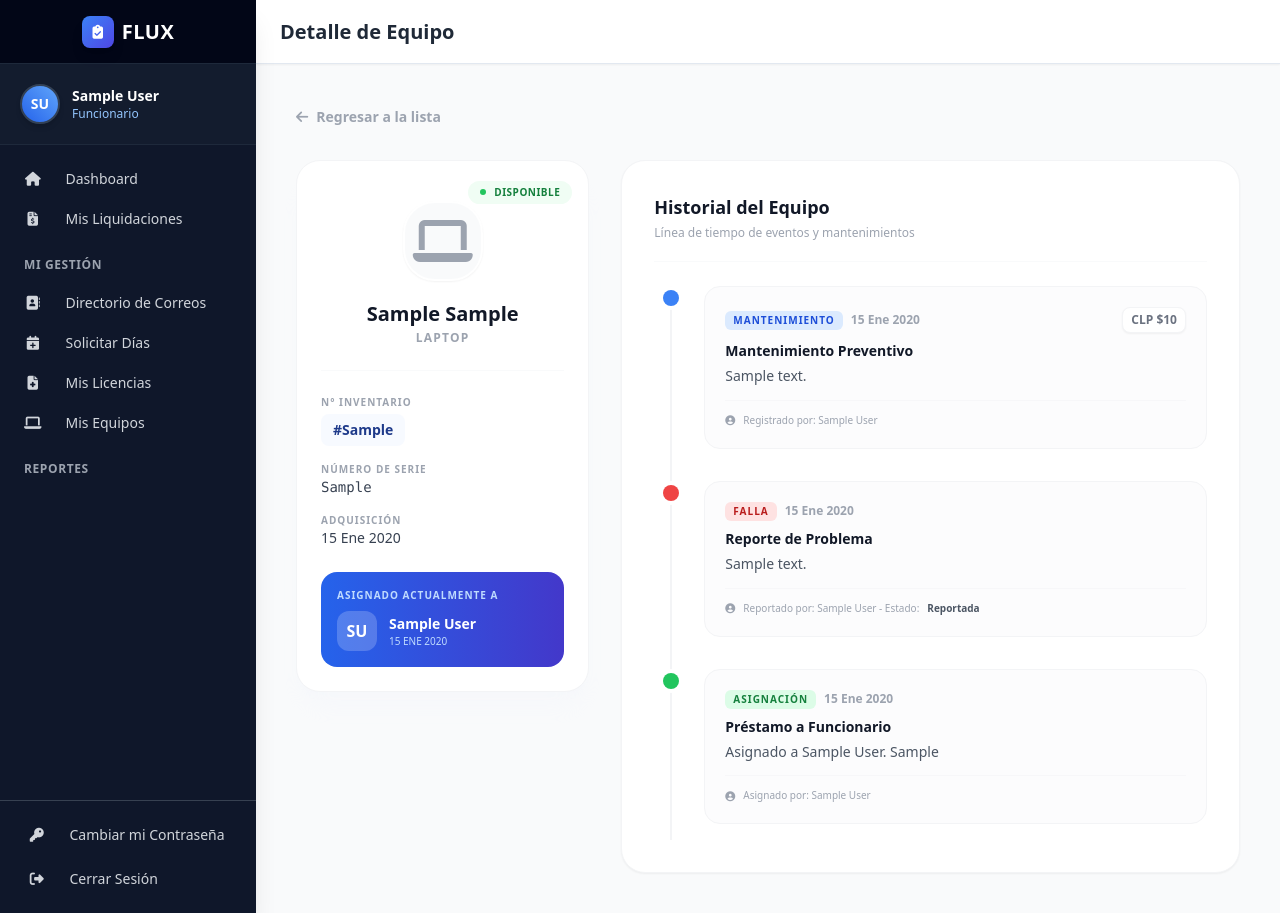
After one commit to sherpa90/gestion-funcionarios-flux, a Django app: page /equipos/detalle/1/ in a window 1280 px wide. The commit adds this page. Run offline with Django 5.2, Linux system fonts and the light colour scheme; a user stored in the database is signed in; tables that the repository leaves empty hold one stand-in row (values such as "Sample post"); some libraries are stand-ins or nearby versions.

Commit message:
mejoras en apartado de inventarios y diseño ux

```diff
--- a/equipos/urls.py
+++ b/equipos/urls.py
@@ -11,6 +11,8 @@ urlpatterns = [
     path('devolver/<int:prestamo_id>/', views.devolver_equipo, name='devolver_equipo'),
     path('reporte/pdf/', views.reporte_prestamos_pdf, name='reporte_prestamos_pdf'),
     path('reporte/pdf/<int:usuario_id>/', views.reporte_prestamos_pdf, name='reporte_prestamos_pdf'),
+    path('detalle/<int:equipo_id>/', views.detalle_equipo, name='detalle_equipo'),
+    path('detalle/<int:equipo_id>/hito/agregar/', views.agregar_hito, name='agregar_hito'),
 
     # Exportar Inventario
     path('exportar/excel/', views.export_inventario_excel, name='export_inventario_excel'),
--- a/equipos/views.py
+++ b/equipos/views.py
@@ -142,7 +142,7 @@ def crear_equipo(request):
         except Exception as e:
             messages.error(request, f'Error al crear equipo: {str(e)}')
 
-    funcionarios = CustomUser.objects.filter(is_active=True).order_by('last_name')
+    funcionarios = CustomUser.objects.filter(is_active=True).order_by('first_name', 'last_name')
 
     context = {
         'tipos': Equipo.TIPO_CHOICES,
@@ -217,7 +217,7 @@ def editar_equipo(request, equipo_id):
         return redirect('lista_equipos')
 
     prestamo_actual = equipo.prestamos.filter(activo=True).first()
-    funcionarios = CustomUser.objects.filter(is_active=True).order_by('last_name')
+    funcionarios = CustomUser.objects.filter(is_active=True).order_by('first_name', 'last_name')
 
     context = {
         'equipo': equipo,
@@ -282,7 +282,7 @@ def asignar_equipo(request, equipo_id):
     # Obtener TODOS los usuarios activos (no solo FUNCIONARIO)
     funcionarios = CustomUser.objects.filter(
         is_active=True
-    ).order_by('last_name', 'first_name')
+    ).order_by('first_name', 'last_name')
 
     context = {
         'equipo': equipo,
@@ -561,3 +561,102 @@ def export_inventario_pdf(request):
     response = HttpResponse(pdf, content_type='application/pdf')
     response['Content-Disposition'] = f'attachment; filename=inventario_equipos_{datetime.now().strftime("%Y%m%d")}.pdf'
     return response
+
+
+@login_required
+def detalle_equipo(request, equipo_id):
+    """Ver el detalle de un equipo, su historial de préstamos, fallas y mantenimiento"""
+    equipo = get_object_or_404(Equipo, id=equipo_id)
+
+    # Validar permisos: ADMIN/SECRETARIA o el funcionario que lo tiene asignado
+    es_admin = request.user.role in ('ADMIN', 'SECRETARIA')
+    tiene_prestamo = PrestamoEquipo.objects.filter(equipo=equipo, funcionario=request.user, activo=True).exists()
+
+    if not (es_admin or tiene_prestamo):
+        messages.error(request, 'No tienes permisos para ver el historial de este equipo.')
+        return redirect('dashboard')
+
+    # Historial de Mantenimientos
+    from .models import HitoMantenimiento
+    hitos = HitoMantenimiento.objects.filter(equipo=equipo).select_related('creado_por')
+
+    # Historial de Fallas
+    fallas = equipo.fallas.all().select_related('funcionario', 'resuelto_por')
+
+    # Historial de Préstamos
+    prestamos = equipo.prestamos.all().select_related('funcionario', 'asignado_por').order_by('-fecha_asignacion')
+
+    # Combinar hitos y fallas en una línea de tiempo para la vista
+    from itertools import chain
+    from operator import attrgetter
+
+    # Anotar el origen para el template
+    for h in hitos:
+        h.tipo_evento = 'HITO'
+        h.fecha_orden = h.fecha
+
+    for f in fallas:
+        f.tipo_evento = 'FALLA'
+        f.fecha_orden = f.fecha_reporte.date()
+
+    for p in prestamos:
+        p.tipo_evento = 'PRESTAMO'
+        p.fecha_orden = p.fecha_asignacion.date()
+
+    linea_tiempo = sorted(
+        chain(hitos, fallas, prestamos),
+        key=attrgetter('fecha_orden'),
+        reverse=True
+    )
+
+    context = {
+        'equipo': equipo,
+        'linea_tiempo': linea_tiempo,
+        'prestamo_actual': prestamos.filter(activo=True).first(),
+        'es_admin': es_admin,
+    }
+    return render(request, 'equipos/detalle_equipo.html', context)
+
+
+@login_required
+def agregar_hito(request, equipo_id):
+    """Agregar un hito o mantenimiento a un equipo (solo administradores)"""
+    if request.user.role not in ('ADMIN', 'SECRETARIA'):
+        messages.error(request, 'No tienes permisos para acceder a esta sección.')
+        return redirect('dashboard')
+
+    equipo = get_object_or_404(Equipo, id=equipo_id)
+    from .models import HitoMantenimiento
+
+    if request.method == 'POST':
+        tipo = request.POST.get('tipo')
+        fecha = request.POST.get('fecha')
+        descripcion = request.POST.get('descripcion')
+        costo_str = request.POST.get('costo')
+
+        costo = None
+        if costo_str and costo_str.strip():
+            try:
+                costo = float(costo_str.replace(',', '.'))
+            except ValueError:
+                messages.error(request, 'El costo ingresado no es válido.')
+                return redirect('agregar_hito', equipo_id=equipo.id)
+
+        HitoMantenimiento.objects.create(
+            equipo=equipo,
+            tipo=tipo,
+            fecha=fecha,
+            descripcion=descripcion,
+            costo=costo,
+            creado_por=request.user
+        )
+
+        messages.success(request, 'Hito de mantenimiento registrado exitosamente.')
+        return redirect('detalle_equipo', equipo_id=equipo.id)
+
+    context = {
+        'equipo': equipo,
+        'tipos_hito': HitoMantenimiento.TIPO_HITO_CHOICES,
+        'fecha_hoy': timezone.now().date().strftime('%Y-%m-%d')
+    }
+    return render(request, 'equipos/agregar_hito.html', context)
--- a/templates/equipos/crear_equipo.html
+++ b/templates/equipos/crear_equipo.html
@@ -132,13 +132,13 @@
                 </div>
 
                 <!-- Footer / Buttons -->
-                <div class="flex items-center justify-end gap-4 pt-6 mt-6 border-t border-gray-50">
+                <div class="flex flex-col sm:flex-row items-center justify-end gap-4 pt-6 mt-6 border-t border-gray-50">
                     <a href="{% url 'lista_equipos' %}"
-                        class="px-8 py-3 text-sm font-black text-gray-400 hover:text-gray-700 transition-all">
+                        class="w-full sm:w-auto text-center px-8 py-3 text-sm font-black text-gray-400 hover:text-gray-700 transition-all">
                         Descartar
                     </a>
                     <button type="submit"
-                        class="px-10 py-3.5 bg-gray-900 text-white text-sm font-black rounded-2xl shadow-xl shadow-gray-200 hover:bg-black hover:scale-[1.02] active:scale-95 transition-all">
+                        class="w-full sm:w-auto px-10 py-3.5 bg-gray-900 text-white text-sm font-black rounded-2xl shadow-xl shadow-gray-200 hover:bg-black hover:scale-[1.02] active:scale-95 transition-all">
                         <i class="fas fa-save mr-2"></i> Crear y Guardar
                     </button>
                 </div>
--- /dev/null
+++ b/templates/equipos/detalle_equipo.html
@@ -0,0 +1,165 @@
+{% extends 'base.html' %}
+
+{% block title %}Detalle del Equipo - FLUX{% endblock %}
+{% block page_title %}Detalle de Equipo{% endblock %}
+
+{% block content %}
+<div class="p-4 sm:p-6 lg:p-10">
+    <div class="max-w-6xl mx-auto space-y-8">
+        <!-- Back Link -->
+        <a href="{% if es_admin %}{% url 'lista_equipos' %}{% else %}{% url 'mis_equipos' %}{% endif %}"
+            class="inline-flex items-center text-sm font-bold text-gray-400 hover:text-blue-600 transition-colors group">
+            <i class="fas fa-arrow-left mr-2 transition-transform group-hover:-translate-x-1"></i>
+            Regresar a la lista
+        </a>
+
+        <!-- Main Content Grid -->
+        <div class="grid grid-cols-1 lg:grid-cols-3 gap-8">
+            <!-- Left Column: Equipment Details -->
+            <div class="lg:col-span-1 space-y-6">
+                <!-- Status Card -->
+                <div class="bg-white rounded-3xl p-6 border border-gray-100 shadow-xl shadow-blue-50/20 text-center relative overflow-hidden">
+                    <div class="absolute top-0 right-0 p-4">
+                        <span class="inline-flex items-center px-3 py-1 rounded-full text-[10px] font-black uppercase tracking-wider
+                            {% if equipo.estado == 'DISPONIBLE' %}bg-green-50 text-green-700
+                            {% elif equipo.estado == 'EN_REPARACION' %}bg-yellow-50 text-yellow-700
+                            {% else %}bg-red-50 text-red-700{% endif %}">
+                            <span class="w-1.5 h-1.5 rounded-full mr-2
+                                {% if equipo.estado == 'DISPONIBLE' %}bg-green-500
+                                {% elif equipo.estado == 'EN_REPARACION' %}bg-yellow-500
+                                {% else %}bg-red-500{% endif %}"></span>
+                            {{ equipo.get_estado_display }}
+                        </span>
+                    </div>
+
+                    <div class="w-20 h-20 rounded-[2rem] bg-gray-50 flex items-center justify-center text-gray-400 mx-auto mt-4 mb-5 border-2 border-white shadow-sm">
+                        <i class="fas {% if equipo.tipo == 'LAPTOP' %}fa-laptop{% elif equipo.tipo == 'CELULAR' %}fa-mobile-alt{% else %}fa-desktop{% endif %} fa-3x"></i>
+                    </div>
+
+                    <h2 class="text-xl font-black text-gray-900 leading-tight break-words">{{ equipo.marca|striptags }} {{ equipo.modelo|striptags }}</h2>
+                    <p class="text-xs font-bold text-gray-400 uppercase tracking-widest mt-1">{{ equipo.get_tipo_display }}</p>
+
+                    <div class="mt-6 pt-6 border-t border-gray-50 space-y-4 text-left">
+                        <div>
+                            <p class="text-[10px] text-gray-400 font-bold uppercase tracking-widest">N° Inventario</p>
+                            <p class="text-sm font-black text-blue-900 bg-blue-50/50 px-3 py-1.5 rounded-lg inline-block mt-1">#{{ equipo.numero_inventario|striptags }}</p>
+                        </div>
+                        <div>
+                            <p class="text-[10px] text-gray-400 font-bold uppercase tracking-widest">Número de Serie</p>
+                            <p class="text-sm font-mono text-gray-700 break-all">{{ equipo.numero_serie|default:"N/A"|striptags }}</p>
+                        </div>
+                        {% if equipo.fecha_adquisicion %}
+                        <div>
+                            <p class="text-[10px] text-gray-400 font-bold uppercase tracking-widest">Adquisición</p>
+                            <p class="text-sm font-medium text-gray-700">{{ equipo.fecha_adquisicion|date:"d M Y" }}</p>
+                        </div>
+                        {% endif %}
+                    </div>
+
+                    {% if prestamo_actual %}
+                    <div class="mt-6 p-4 bg-gradient-to-r from-blue-600 to-indigo-700 rounded-2xl text-white text-left">
+                        <p class="text-[10px] font-bold text-blue-200 uppercase tracking-widest mb-2">Asignado actualmente a</p>
+                        <div class="flex items-center gap-3">
+                            <div class="w-10 h-10 rounded-xl bg-white/20 flex items-center justify-center font-black">
+                                {{ prestamo_actual.funcionario.first_name.0 }}{{ prestamo_actual.funcionario.last_name.0 }}
+                            </div>
+                            <div>
+                                <p class="text-sm font-black">{{ prestamo_actual.funcionario.get_full_name }}</p>
+                                <p class="text-[10px] text-blue-200 uppercase">{{ prestamo_actual.fecha_asignacion|date:"d M Y" }}</p>
+                            </div>
+                        </div>
+                    </div>
+                    {% endif %}
+                </div>
+            </div>
+
+            <!-- Right Column: Timeline -->
+            <div class="lg:col-span-2 space-y-6">
+                <div class="bg-white rounded-3xl p-6 sm:p-8 border border-gray-100 shadow-sm">
+                    <div class="flex flex-col sm:flex-row items-start sm:items-center justify-between border-b border-gray-50 pb-5 mb-6 gap-4">
+                        <div>
+                            <h3 class="text-lg font-black text-gray-900">Historial del Equipo</h3>
+                            <p class="text-xs text-gray-400 font-medium mt-1">Línea de tiempo de eventos y mantenimientos</p>
+                        </div>
+                        {% if es_admin %}
+                        <a href="{% url 'agregar_hito' equipo.id %}" class="inline-flex items-center px-4 py-2 bg-gray-900 text-white text-xs font-black uppercase tracking-widest rounded-xl hover:bg-black transition-all shadow-md">
+                            <i class="fas fa-plus mr-2"></i> Añadir Hito
+                        </a>
+                        {% endif %}
+                    </div>
+
+                    {% if linea_tiempo %}
+                    <div class="relative border-l-2 border-gray-100 ml-3 sm:ml-4 space-y-8 pb-4">
+                        {% for evento in linea_tiempo %}
+                        <div class="relative pl-6 sm:pl-8">
+                            <!-- Event Marker -->
+                            {% if evento.tipo_evento == 'HITO' %}
+                            <div class="absolute -left-[9px] top-1 w-4 h-4 rounded-full bg-blue-500 ring-4 ring-white shadow-sm"></div>
+                            {% elif evento.tipo_evento == 'FALLA' %}
+                            <div class="absolute -left-[9px] top-1 w-4 h-4 rounded-full bg-red-500 ring-4 ring-white shadow-sm"></div>
+                            {% else %}
+                            <div class="absolute -left-[9px] top-1 w-4 h-4 rounded-full bg-green-500 ring-4 ring-white shadow-sm"></div>
+                            {% endif %}
+
+                            <!-- Card Content -->
+                            <div class="bg-gray-50/50 rounded-2xl p-4 sm:p-5 border border-gray-100 hover:bg-white hover:shadow-md transition-all group">
+                                <div class="flex flex-col sm:flex-row sm:items-center justify-between gap-2 mb-2">
+                                    <div class="flex items-center gap-2">
+                                        <span class="text-[10px] font-black uppercase tracking-widest px-2 py-0.5 rounded-md
+                                            {% if evento.tipo_evento == 'HITO' %}bg-blue-100 text-blue-700
+                                            {% elif evento.tipo_evento == 'FALLA' %}bg-red-100 text-red-700
+                                            {% else %}bg-green-100 text-green-700{% endif %}">
+                                            {% if evento.tipo_evento == 'HITO' %}Mantenimiento
+                                            {% elif evento.tipo_evento == 'FALLA' %}Falla
+                                            {% else %}Asignación{% endif %}
+                                        </span>
+                                        <span class="text-xs font-bold text-gray-400">{{ evento.fecha_orden|date:"d M Y" }}</span>
+                                    </div>
+                                    {% if evento.tipo_evento == 'HITO' and evento.costo %}
+                                    <span class="text-xs font-bold text-gray-500 bg-white px-2 py-1 rounded-lg border border-gray-100 shadow-sm">
+                                        CLP ${{ evento.costo|floatformat:0 }}
+                                    </span>
+                                    {% endif %}
+                                </div>
+
+                                <h4 class="text-sm font-black text-gray-900 mb-1">
+                                    {% if evento.tipo_evento == 'HITO' %}{{ evento.get_tipo_display }}
+                                    {% elif evento.tipo_evento == 'FALLA' %}Reporte de Problema
+                                    {% else %}Préstamo a Funcionario{% endif %}
+                                </h4>
+
+                                <p class="text-sm text-gray-600 leading-relaxed mb-3">
+                                    {% if evento.tipo_evento == 'HITO' %}{{ evento.descripcion }}
+                                    {% elif evento.tipo_evento == 'FALLA' %}{{ evento.descripcion }}
+                                    {% else %}Asignado a {{ evento.funcionario.get_full_name }}. {% if evento.observaciones %}{{ evento.observaciones }}{% endif %}{% endif %}
+                                </p>
+
+                                <div class="flex items-center gap-2 mt-3 pt-3 border-t border-gray-100/50 text-[10px] text-gray-400 font-medium">
+                                    <i class="fas fa-user-circle"></i>
+                                    {% if evento.tipo_evento == 'HITO' %}
+                                    Registrado por: {{ evento.creado_por.get_full_name|default:"Sistema" }}
+                                    {% elif evento.tipo_evento == 'FALLA' %}
+                                    Reportado por: {{ evento.funcionario.get_full_name|default:"Sistema" }} - Estado: <span class="font-bold text-gray-600">{{ evento.get_estado_display }}</span>
+                                    {% else %}
+                                    Asignado por: {{ evento.asignado_por.get_full_name|default:"Sistema" }}
+                                    {% endif %}
+                                </div>
+                            </div>
+                        </div>
+                        {% endfor %}
+                    </div>
+                    {% else %}
+                    <div class="text-center py-12">
+                        <div class="w-16 h-16 bg-gray-50 rounded-full flex items-center justify-center mx-auto mb-4 text-gray-300">
+                            <i class="fas fa-history fa-2x"></i>
+                        </div>
+                        <h4 class="text-sm font-black text-gray-900">Sin historial registrado</h4>
+                        <p class="text-xs text-gray-400 mt-1">Este equipo no tiene eventos, asignaciones ni mantenimientos en su línea de tiempo.</p>
+                    </div>
+                    {% endif %}
+                </div>
+            </div>
+        </div>
+    </div>
+</div>
+{% endblock %}
```
Also changed, not shown: equipos/models.py (+51 -0 lines), parse_test.py (added, +32 -0 lines), templates/equipos/agregar_hito.html (added, +82 -0 lines), templates/equipos/lista_equipos.html (+34 -29 lines), templates/equipos/mis_equipos.html (+12 -7 lines), test_output.py (added, +30 -0 lines), equipos/migrations/0003_hitomantenimiento.py (added).
